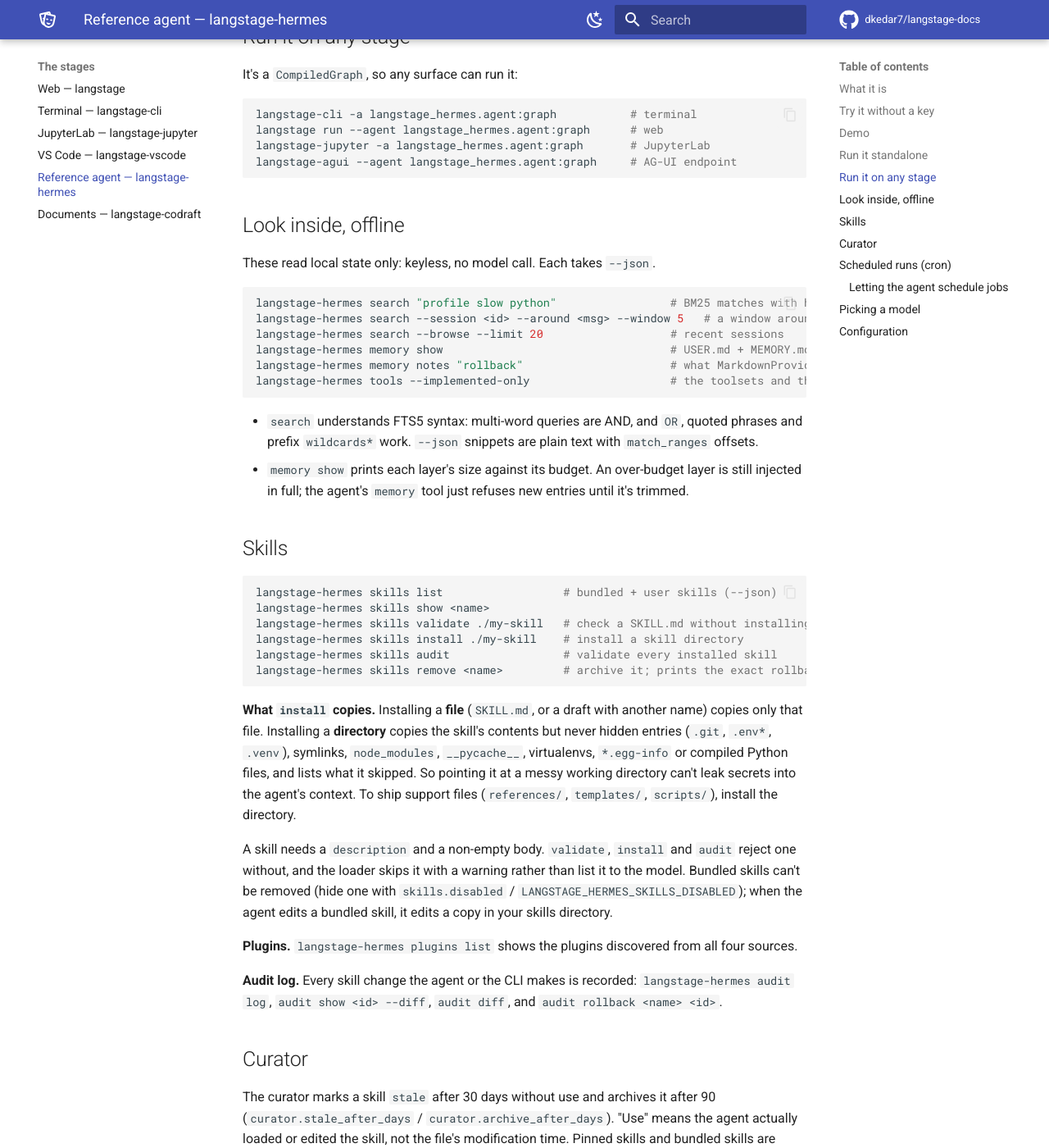
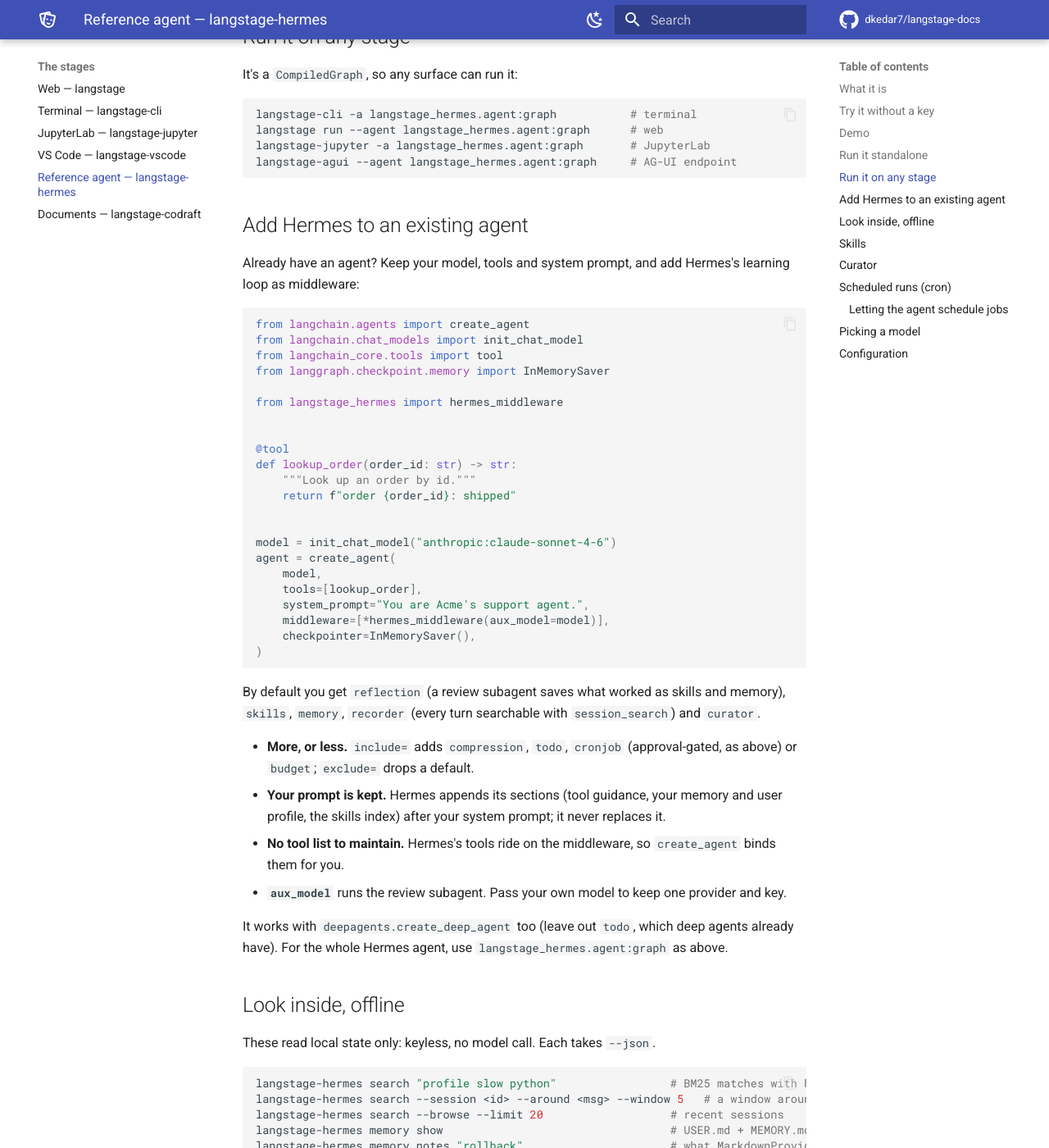
Before and after one commit to dkedar7/langstage-docs, an MkDocs documentation site: the page built from docs/stages/hermes.md, in a window 1280 px wide and 1400 px high, scrolled down 2201 px. Shown: the whole window at 82% size. Built offline with MkDocs 1.6.1 and Material for MkDocs 9.7.7, drawn with Linux system fonts in a browser that asks for light colours; comment, search, counter and statistics services are not loaded.

Commit message:
hermes 0.5.0: add Hermes to an existing agent with hermes_middleware() (#54)
Claude-Session: https://claude.ai/code/session_01UifqaVXWAqdPtu6Xy96V58

Co-authored-by: Claude Opus 5.5 <noreply@anthropic.com>

````diff
--- a/docs/stages/hermes.md
+++ b/docs/stages/hermes.md
@@ -78,6 +78,53 @@ langstage run --agent langstage_hermes.agent:graph      # web
 langstage-jupyter -a langstage_hermes.agent:graph       # JupyterLab
 langstage-agui --agent langstage_hermes.agent:graph     # AG-UI endpoint
 ```
+
+## Add Hermes to an existing agent
+
+Already have an agent? Keep your model, tools and system prompt, and add Hermes's
+learning loop as middleware:
+
+<!-- snippet: check -->
+```python
+from langchain.agents import create_agent
+from langchain.chat_models import init_chat_model
+from langchain_core.tools import tool
+from langgraph.checkpoint.memory import InMemorySaver
+
+from langstage_hermes import hermes_middleware
+
+
+@tool
+def lookup_order(order_id: str) -> str:
+    """Look up an order by id."""
+    return f"order {order_id}: shipped"
+
+
+model = init_chat_model("anthropic:claude-sonnet-4-6")
+agent = create_agent(
+    model,
+    tools=[lookup_order],
+    system_prompt="You are Acme's support agent.",
+    middleware=[*hermes_middleware(aux_model=model)],
+    checkpointer=InMemorySaver(),
+)
+```
+
+By default you get `reflection` (a review subagent saves what worked as skills and
+memory), `skills`, `memory`, `recorder` (every turn searchable with
+`session_search`) and `curator`.
+
+- **More, or less.** `include=` adds `compression`, `todo`, `cronjob` (approval-gated,
+  as above) or `budget`; `exclude=` drops a default.
+- **Your prompt is kept.** Hermes appends its sections (tool guidance, your memory and
+  user profile, the skills index) after your system prompt; it never replaces it.
+- **No tool list to maintain.** Hermes's tools ride on the middleware, so
+  `create_agent` binds them for you.
+- **`aux_model`** runs the review subagent. Pass your own model to keep one provider
+  and key.
+
+It works with `deepagents.create_deep_agent` too (leave out `todo`, which deep agents
+already have). For the whole Hermes agent, use `langstage_hermes.agent:graph` as above.
 
 ## Look inside, offline
 
--- a/versions.json
+++ b/versions.json
@@ -4,7 +4,7 @@
     "langstage-core": "1.0.60",
     "langstage": "0.13.65",
     "langstage-cli": "0.6.51",
-    "langstage-hermes": "0.4.58",
+    "langstage-hermes": "0.5.0",
     "langstage-jupyter": "0.6.51",
     "langstage-vscode": "0.5.42",
     "langstage-codraft": "0.5.17"
````
